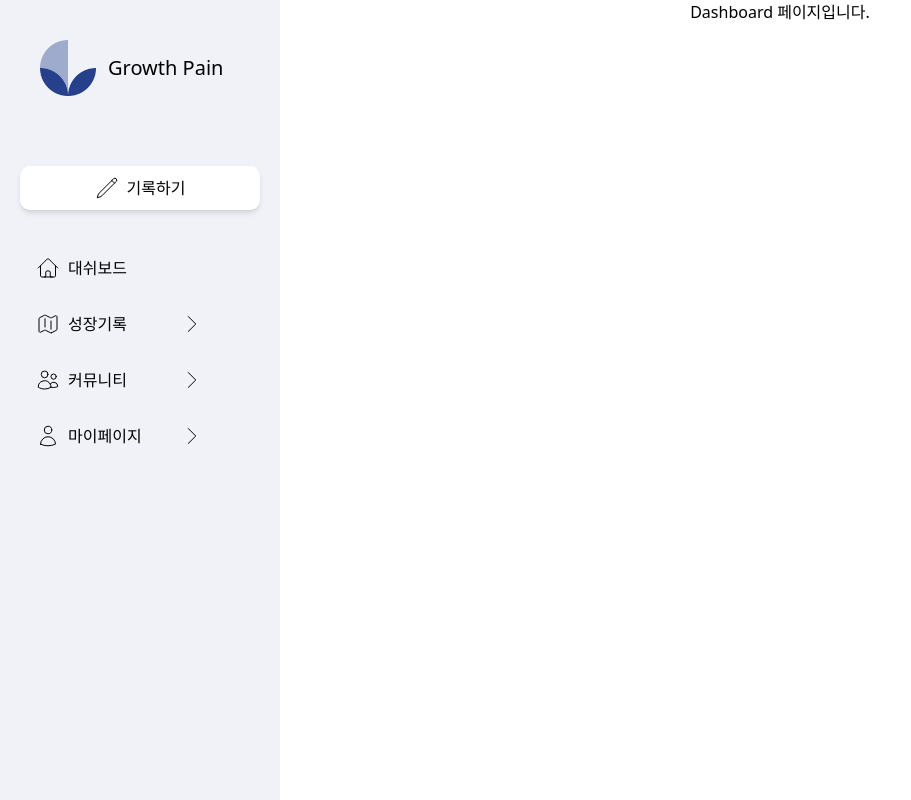
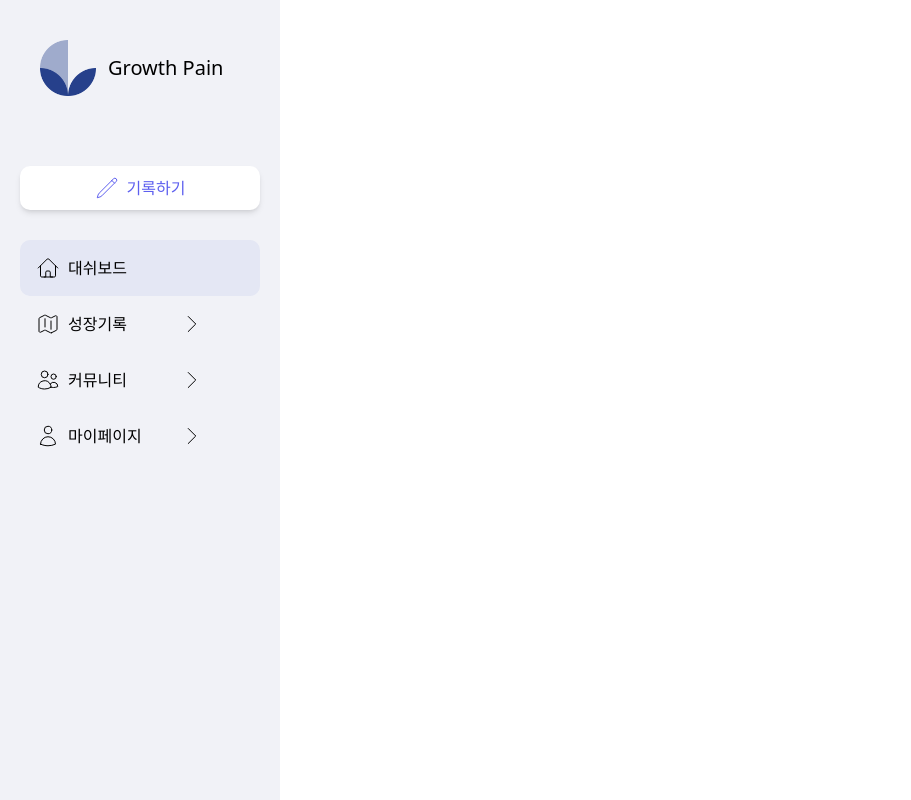
Before and after one commit to IT-Cotato/9th-Growing-Pain-FE, a React (Vite) app: page /user/dashboard in a window 1280 px wide. Shown: the top 800 px of the page, without its empty margins (0-911 px from the left). Built offline with nearby package versions, Linux system fonts and the light colour scheme.

Commit message:
[UPDATE] 라우팅 & 사이드바 수정

```diff
--- a/src/components/Layout.jsx
+++ b/src/components/Layout.jsx
@@ -12,7 +12,6 @@ const Layout = () => {
           <Outlet />
         </div>
       </div>
-      <Footer />
     </div>
   );
 }
--- a/src/components/ProtectedRoutes.jsx
+++ b/src/components/ProtectedRoutes.jsx
@@ -1,5 +1,5 @@
 import React from 'react';
-import { Navigate } from 'react-router-dom';
+import { Navigate, Outlet } from 'react-router-dom';
 import Layout from './Layout';
 
 const ProtectedRoute = ({ userInfo }) => {
@@ -11,7 +11,7 @@ const ProtectedRoute = ({ userInfo }) => {
 
   // 유저 정보가 있다면 자식 컴포넌트를 보여줌
   // 유저 정보가 필요한 서비스는 모두 사이드바가 함께 렌더링됨 -> flex로 정렬하기 위해 Layout 컴포넌트 사용
-  return <Layout />;
+  return <Outlet />;
 };
 
 export default ProtectedRoute;
--- a/src/components/Sidebar.jsx
+++ b/src/components/Sidebar.jsx
@@ -1,5 +1,5 @@
 import React, { useEffect, useState } from "react";
-import { useNavigate } from "react-router-dom";
+import { useNavigate, useLocation } from "react-router-dom";
 import logo from '../assets/images/logo.png';
 
 // heroicons에서 아이콘 불러와서 사용 (채운 아이콘은 solid로 불러오기)
@@ -12,6 +12,7 @@ import {
 
 const Sidebar = () => {
   const nav = useNavigate();
+  const location = useLocation();
   const [openMenu, setOpenMenu] = useState(null);
 
   const toggleMenu = (menu) => {
@@ -26,6 +27,9 @@ const Sidebar = () => {
   // 아이콘 스타일
   const iconClass = "size-6 stroke-1";
 
+  // 현재 페이지에 해당하는 메뉴바의 색상 유지
+  const isActive = (path) => location.pathname === path ? "bg-gray-lightSide" : "";
+
   return (
     <div className="sidebar-container p-5 bg-navy-lightSide w-[280px] h-[1080px]">
       {/* 사이드바 로고 */}
@@ -38,7 +42,7 @@ const Sidebar = () => {
       {/* '기록하기' 버튼 */}
       <div className="sidebar-button flex relative items-center justify-center gap-3 w-full">
         {/* 기록하기 버튼: 사이드바에서만 사용 + 아이콘 사용을 위해 버튼 컴포넌트가 아니라 div 태그로 구현 */}
-        <div className="button mt-[50px] bg-white text-gray shadow-md py-3 px-9 rounded-[10px] h-11 w-full flex items-center justify-center gap-2" onClick={() => nav('/')}>
+        <div className="button mt-[50px] bg-white text-navy-sideText shadow-md py-3 px-9 rounded-[10px] h-11 w-full flex items-center justify-center gap-2" onClick={() => nav('/user/growth/apply/record')}>
           <PencilIcon className={iconClass} />
           기록하기
         </div>
@@ -48,14 +52,14 @@ const Sidebar = () => {
       {/* 메뉴바 */}
       <div className="sidebar-menu mt-[30px]">
         <div onClick={() => nav('/user/dashboard')}>
-          <div className={menuItemClass}>
+          <div className={`${menuItemClass} ${isActive('/user/dashboard')}`}>
             <HomeIcon className={iconClass} />
             대쉬보드
           </div>
         </div>
 
         <div onClick={() => toggleMenu('growth')}>
-          <div className={menuItemClass}>
+          <div className={`${menuItemClass} ${isActive('/user/growth')}`}>
             <MapIcon className={iconClass} />
             <div className={menuItemTextClass}>성장기록</div>
             {openMenu === 'growth' ? <ChevronDownIcon className={iconClass} /> : <ChevronRightIcon className={iconClass} />}
@@ -63,11 +67,11 @@ const Sidebar = () => {
         </div>
         {openMenu === 'growth' && (
             <div className="submenu pl-5">
-              <div className={menuItemClass} onClick={() => nav('/user/growth/apply')}>
+              <div className={`${menuItemClass} ${isActive('/user/growth/apply')}`} onClick={() => nav('/user/growth/apply')}>
                 <PresentationChartLineIcon className={iconClass} />
                 지원현황
               </div>
-              <div className={menuItemClass} onClick={() => nav('/user/growth/activity')}>
+              <div className={`${menuItemClass} ${isActive('/user/growth/activity')}`} onClick={() => nav('/user/growth/activity')}>
                 <DocumentIcon className={iconClass} />
                 활동기록
               </div>
@@ -75,7 +79,7 @@ const Sidebar = () => {
           )}
 
         <div className="menu-item" onClick={() => toggleMenu('community')}>
-          <div className={menuItemClass}>
+          <div className={`${menuItemClass} ${isActive('/user/community')}`}>
             <UsersIcon className={iconClass} />
             <div className={menuItemTextClass}>커뮤니티</div>
             {openMenu === 'community' ? <ChevronDownIcon className={iconClass} /> : <ChevronRightIcon className={iconClass} />}
@@ -83,19 +87,19 @@ const Sidebar = () => {
         </div>
         {openMenu === 'community' && (
             <div className="submenu pl-5">
-              <div className={menuItemClass} onClick={() => nav('/user/community/total')}>
+              <div className={`${menuItemClass} ${isActive('/user/community/total')}`} onClick={() => nav('/user/community/total')}>
                 <FolderOpenIcon className={iconClass} />
                 전체
               </div>
-              <div className={menuItemClass} onClick={() => nav('/user/community/free')}>
+              <div className={`${menuItemClass} ${isActive('/user/community/free')}`} onClick={() => nav('/user/community/free')}>
                 <ChatBubbleLeftEllipsisIcon className={iconClass} />
                 자유게시판
               </div>
-              <div className={menuItemClass} onClick={() => nav('/user/community/member')}>
+              <div className={`${menuItemClass} ${isActive('/user/community/member')}`} onClick={() => nav('/user/community/member')}>
                 <UserPlusIcon className={iconClass} />
                 팀원모집
               </div>
-              <div className={menuItemClass} onClick={() => nav('/user/community/portfolio')}>
+              <div className={`${menuItemClass} ${isActive('/user/community/portfolio')}`} onClick={() => nav('/user/community/portfolio')}>
                 <ClipboardDocumentIcon className={iconClass} />
                 포트폴리오
               </div>
@@ -103,7 +107,7 @@ const Sidebar = () => {
           )}
 
         <div className="menu-item" onClick={() => toggleMenu('mypage')}>
-          <div className={menuItemClass}>
+          <div className={`${menuItemClass} ${isActive('/user/mypage')}`}>
             <UserIcon className={iconClass} />
             <div className={menuItemTextClass}>마이페이지</div>
             {openMenu === 'mypage' ? <ChevronDownIcon className={iconClass} /> : <ChevronRightIcon className={iconClass} />}
@@ -111,11 +115,11 @@ const Sidebar = () => {
         </div>
         {openMenu === 'mypage' && (
             <div className="submenu pl-2 pr-2">
-              <div className={menuItemClass} onClick={() => nav('/user/mypage/notification')}>
+              <div className={`${menuItemClass} ${isActive('/user/mypage/notification')}`} onClick={() => nav('/user/mypage/notification')}>
                 <BellAlertIcon className={iconClass} />
                 알림
               </div>
-              <div className={menuItemClass} onClick={() => nav('/user/mypage/message')}>
+              <div className={`${menuItemClass} ${isActive('/user/mypage/message')}`} onClick={() => nav('/user/mypage/message')}>
                 <EnvelopeIcon className={iconClass} />
                 쪽지
               </div>
--- a/src/pages/About.jsx
+++ b/src/pages/About.jsx
@@ -7,10 +7,7 @@ const About = () => {
       <div className="header-container">
         <Header />
       </div>
-      <div className="main-content h-[700px]">Login 페이지입니다</div>
-      <div className="footer-container">
-        <Footer />
-      </div>
+      <div className="main-content h-[700px]">성장통 소개 페이지입니다</div>
     </div>
   );
 }
--- a/src/pages/Dashboard.jsx
+++ b/src/pages/Dashboard.jsx
@@ -1,10 +1,18 @@
 import Sidebar from '../components/Sidebar';
+import Footer from '../components/Footer';
+import { Outlet } from 'react-router-dom';
 
+// 대쉬보드만 Layout 따로 적용 (라우팅 중첩 해결)
 const Dashboard = () => {
   return (
-    <div className="dashboard-container">
-      Dashboard 페이지입니다.
+    <div className="dashboard-container flex flex-col min-h-screen">
+    <div className="flex flex-1">
+      <Sidebar />
+      <div className="flex-grow">
+        <Outlet />
+      </div>
     </div>
+  </div>
   );
 }
 
--- a/src/pages/Detail.jsx
+++ b/src/pages/Detail.jsx
@@ -1,6 +1,10 @@
-const Detail = ({type}) => {
+import { useParams } from 'react-router-dom';
+
+const Detail = () => {
+  const params = useParams();
+
   return (
-    <div>${type} Detail 페이지입니다.</div>
+    <div>{params.id}번 Detail 페이지입니다.</div>
   );
 }
 
--- a/src/pages/Login.jsx
+++ b/src/pages/Login.jsx
@@ -8,9 +8,6 @@ const Login = () => {
         <Header />
       </div>
       <div className="main-content h-[700px]">Login 페이지입니다</div>
-      <div className="footer-container">
-        <Footer />
-      </div>
     </div>
   );
 }
--- a/src/pages/Record.jsx
+++ b/src/pages/Record.jsx
@@ -1,6 +1,6 @@
 const Record = ({type}) => {
   return (
-    <div>${type} Record 페이지입니다.</div>
+    <div>{type} Record 페이지입니다.</div>
   );
 }
 
--- a/src/pages/Signup.jsx
+++ b/src/pages/Signup.jsx
@@ -8,9 +8,6 @@ const Signup = () => {
         <Header />
       </div>
       <div className="main-content h-[700px]">Signup 페이지입니다</div>
-      <div className="footer-container">
-        <Footer />
-      </div>
     </div>
   );
 }
--- a/tailwind.config.js
+++ b/tailwind.config.js
@@ -23,6 +23,8 @@ export default {
 					light: '#5D5A88',
 					// 사이드바 배경 색
 					lightSide: '#F1F2F7',
+					// 사이드바 기록하기 버튼 텍스트 색
+					sideText: "#5D5FEF",
 				},
 			},
 		},
```
Also changed, not shown: src/routes/Router.jsx (+41 -12 lines).
